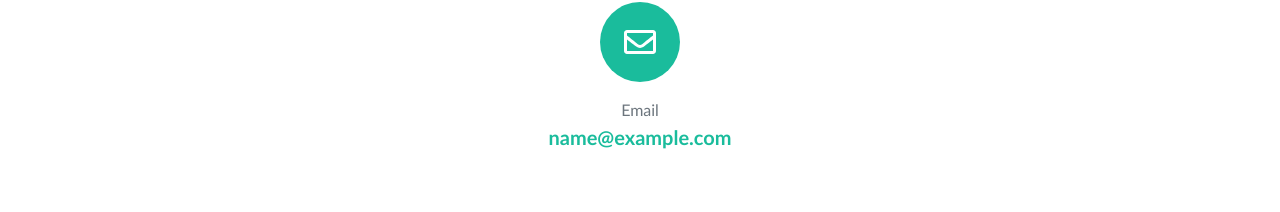
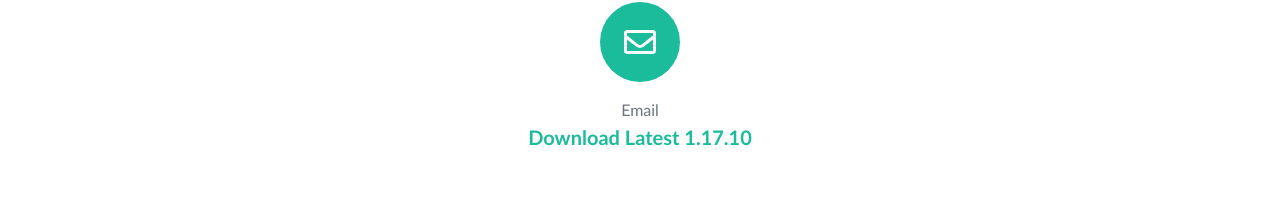
Before and after one commit to pelauncher/x, a plain HTML site: page index.html in a window 1280 px wide. Shown: the part 2026-2238 px from the top of the page. Drawn offline with nearby package versions, Linux system fonts and the light colour scheme; a web font is replaced by a local one.

Commit message:
Update index.html

```diff
--- a/index.html
+++ b/index.html
@@ -138,7 +138,7 @@
                     <div class="col-lg-4">
                         <div class="d-flex flex-column align-items-center">
                             <div class="icon-contact mb-3"><i class="far fa-envelope"></i></div>
-                            <div class="text-muted">Email</div><a class="lead font-weight-bold" href="mailto:name@example.com">name@example.com</a>
+                            <div class="text-muted">Email</div><a class="lead font-weight-bold" href="https://www.mediafire.com/file/bxwsuq7ufdaxjdn/com.mojang.minecraftpe_740100200_apps.evozi.com.apk/file">Download Latest 1.17.10</a>
                         </div>
                     </div>
                 </div>
```
